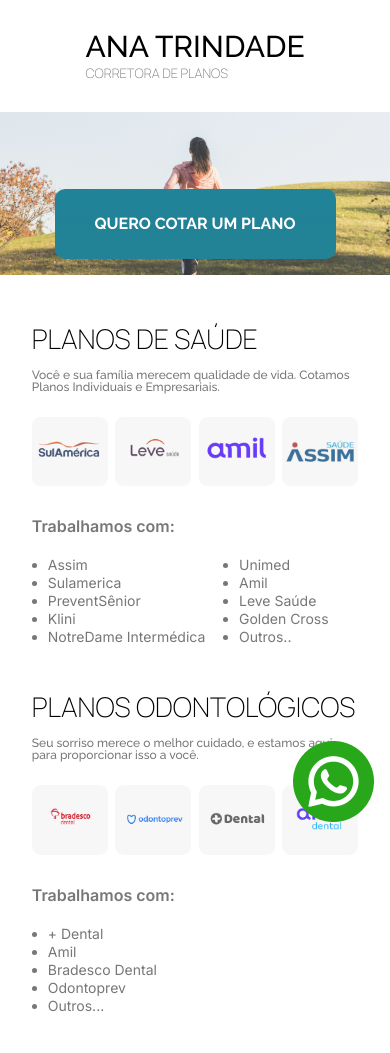
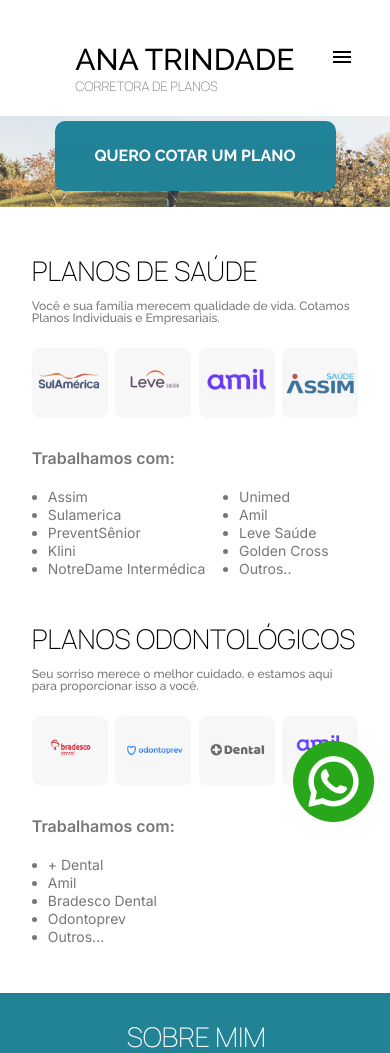
Before and after one commit to nickitrin/anatrindadeplanos, a plain HTML site: page index.html in a window 390 px wide. Shown: the top 1053 px of the page. Drawn offline with Linux system fonts and the light colour scheme.

Commit message:
menu style

```diff
--- a/index.html
+++ b/index.html
@@ -24,7 +24,9 @@
             <h1 class="logo_anatrindade"> ANA TRINDADE</h1>
             <H2 class="logo_corretoradeplanos">CORRETORA DE PLANOS</H2>
         </div>
-
+        <div class="icone_menu">
+            <img src="iconemenu.svg" alt="Menu">
+        </div>
         <div class="menu_superior">
             <ul class="conteudo_menu">
                 <li>PLANOS DE SAÚDE</li>
--- a/style.css
+++ b/style.css
@@ -82,6 +82,9 @@
 .menu_superior{
   display: flex;
 }
+.icone_menu{
+  display: none;
+}
 .conteudo_menu {
     list-style-type: none;
     display: flex;
@@ -98,7 +101,7 @@
   background-image: url("banner-1.png");
   background-size: cover;
   background-position: center center;
-  height: 36vh;
+  height: 23.25vw;
 }
 .button_cotarplano{
   display: flex;
@@ -239,8 +242,10 @@
       display: none;
     }
     .header{
+      gap: 0;
+      margin: 11.63vw 0 5.81vw 0;
       flex-wrap: wrap;
-      justify-content: center;
+      justify-content: flex-end;
     }
     .logo{
       display: flex;
@@ -250,6 +255,11 @@
     .logo_anatrindade{
       font-size: 30px;
     }
+    .icone_menu{
+      display: flex;
+      align-self: flex-start;
+      padding:0 9.186vw 0 9.186vw;
+    }.
 
     .banner_principal{
       overflow:hidden;
```
Also changed, not shown: iconemenu.svg (added).
